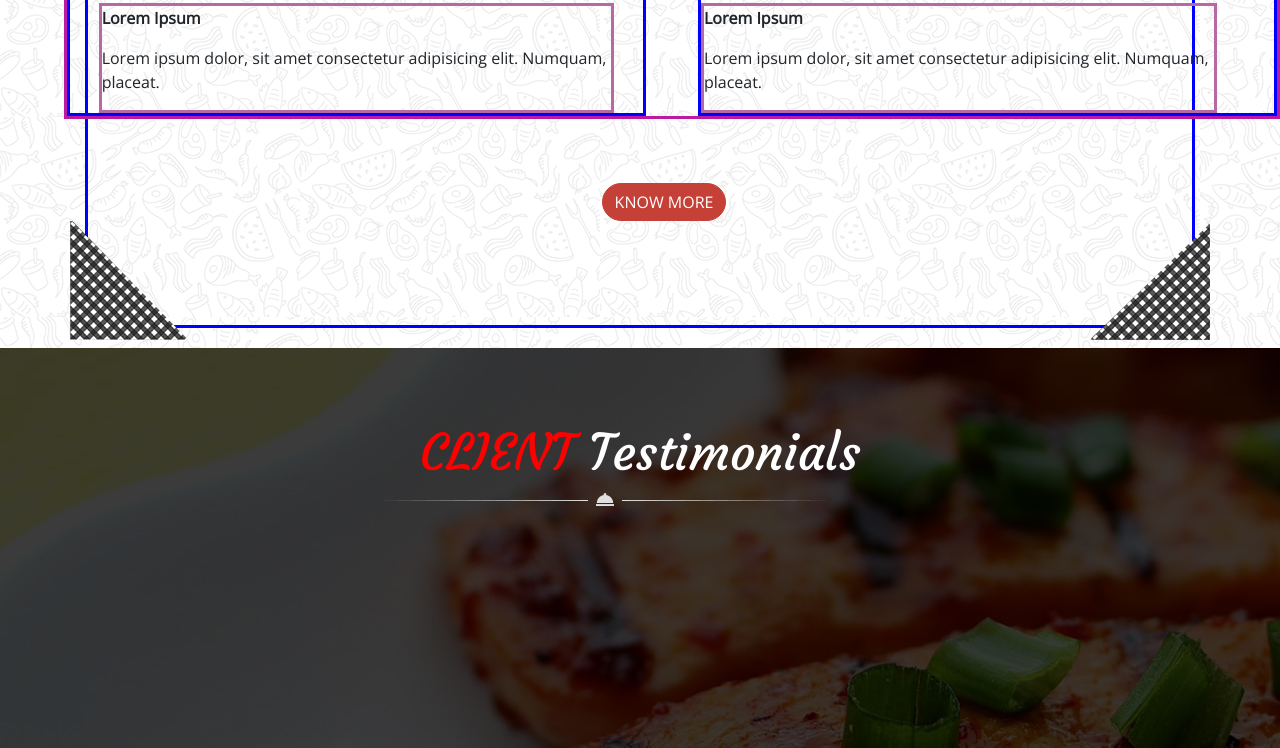
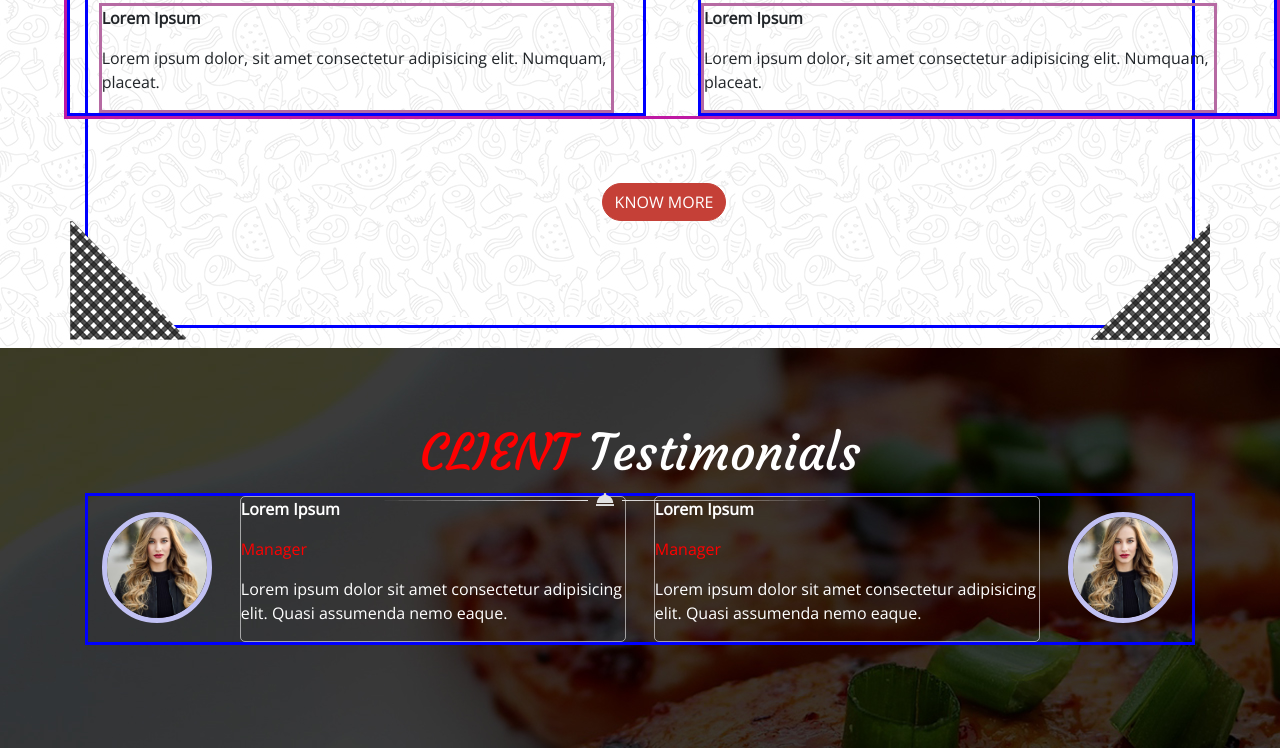
Before and after one commit to bxphxmxth/AalaNasila19_site_du_chef, a website: page index.html in a window 1280 px wide. Shown: the part 4083-4831 px from the top of the page. Drawn offline with nearby package versions, Linux system fonts and the light colour scheme.

Commit message:
fin_testimonials

```diff
--- a/index.html
+++ b/index.html
@@ -593,8 +593,28 @@
             <div class="testandlogo">
                 <p class="meetourtxt"><span>CLIENT </span>Testimonials</p>
             </div>
-                <img class="logosection5" src="./public/images/decoration_line.png" alt="">
+            <img class="logosection5" src="./public/images/decoration_line.png" alt="">
 
+            <div class="container">
+
+                <div class="meuftexttextmeuf">
+
+                <img class="meuf" src="./public/images/testimonial1.jpg" alt="">
+                <div class="txttestimo">
+                    <p><b>Lorem Ipsum</b></p>
+                    <p><span>Manager</span></p>
+                    <p>Lorem ipsum dolor sit amet consectetur adipisicing elit. Quasi assumenda nemo eaque.</p>
+                </div>
+                <div class="txttestimo">
+                    <p><b>Lorem Ipsum</b></p>
+                    <p><span>Manager</span></p>
+                    <p>Lorem ipsum dolor sit amet consectetur adipisicing elit. Quasi assumenda nemo eaque.</p>
+                </div>
+                <img class="meuf" src="./public/images/testimonial1.jpg" alt="">
+
+            </div>
+
+            </div>
 
 
 
--- a/src/scss/modules/_sections5.scss
+++ b/src/scss/modules/_sections5.scss
@@ -25,6 +25,29 @@
     }   .logosection5{
              position: absolute;
              margin-left: 30%;
+
+
             }
 
+    .meuftexttextmeuf{
+        border: blue solid 3px;
+        display: flex;
+        justify-content: space-around;
+
+        .meuf{
+            border: 5px solid rgb(193, 193, 243);
+            border-radius: 200px;
+            width: 10%;
+            height: 5%;
+            margin-top: 1.5%;
+        }
+
+        .txttestimo{
+            border: rgba(255, 255, 255, 0.568) 1px solid;
+            color: white;
+            border-radius: 5px;
+            width: 35%;
+        }
+    }
+
 }
```
Also changed, not shown: public/css/app.css, 1 other file.
